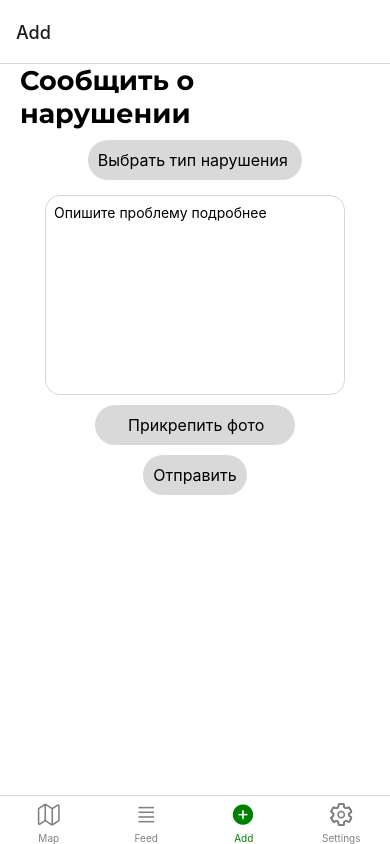
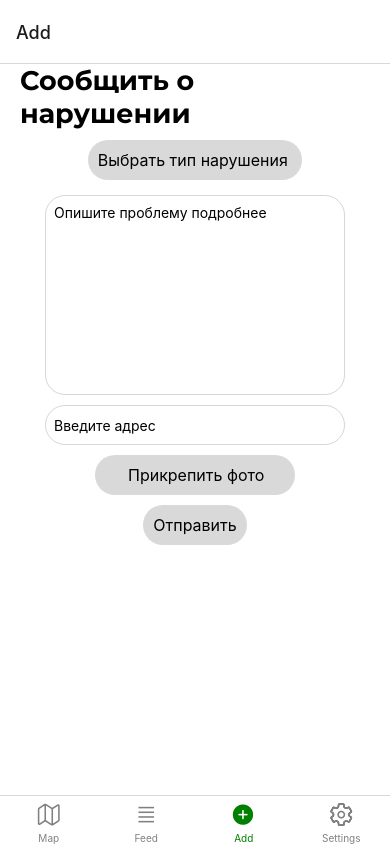
Before and after one commit to bendermachine/react_native_maps_front, a React Native app: screen /Add in a window 390 px wide. Built offline with nearby package versions, Linux system fonts and the light colour scheme; what expo-sqlite would draw is missing.

Commit message:
finished add_screen

```diff
--- a/AddScreen.js
+++ b/AddScreen.js
@@ -34,7 +34,9 @@ const HideKeyboard = ({ children }) => (
 export default function AddScreen() {
     const [selectedLanguage, setSelectedLanguage] = useState();
     const [desc, setDesc] = useState('');
+    const [address,setAddress] = useState('')
     const inputRef = useRef(null);
+    const inputRef2 = useRef(null);
     const [fontsLoaded] = useFonts({
         // 'Montserrat-Light': require('./assets/fonts/Montserrat-Light.ttf'),
         'Montserrat-Bold': require('./assets/fonts/Montserrat-Bold.ttf'),
@@ -76,10 +78,9 @@ export default function AddScreen() {
         if (!image) {
             console.log("нет фото")
         }
-        // setDesc('')
+
         inputRef.current.clear();
-    //     unlink(image).then(() => console.log('Файл успешно удален'))
-    // .catch(error => console.error(error));
+        inputRef2.current.clear();
         console.log(desc)
         setImage(null)
         setShowPicker(false)
@@ -124,6 +125,14 @@ export default function AddScreen() {
                     placeholder='Опишите проблему подробнее'
                     style={styles.inputDescription}
                     onChangeText={(value) => setDesc(value)}
+                />
+                <TextInput
+
+                    numberOfLines={2}
+                    ref={inputRef2}
+                    placeholder='Введите адрес'
+                    style={styles.inputAddress}
+                    onChangeText={(value) => setAddress(value)}
                 />
 
 
@@ -177,7 +186,7 @@ const styles = StyleSheet.create({
 
         justifyContent: 'center',
         borderWidth: 1,
-        borderRadius:15,
+        borderRadius:20,
         borderColor: 'rgba(93,85,85,0.24)',
         marginTop:0,
         padding: 8,
@@ -227,5 +236,16 @@ const styles = StyleSheet.create({
         backgroundColor: '#D9D9D9',
         margin:10,
         fontSize:16
+    },
+    inputAddress: {
+        borderWidth:1,
+        borderRadius:20,
+        borderColor: 'rgba(93,85,85,0.24)',
+        marginTop:0,
+        padding: 8,
+        margin: 10,
+        // fontFamily:'mt-light',
+        width: 300,
+        height:40
     }
 });
```
